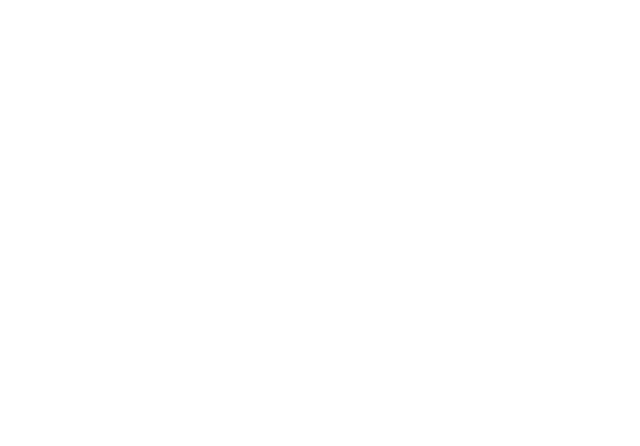
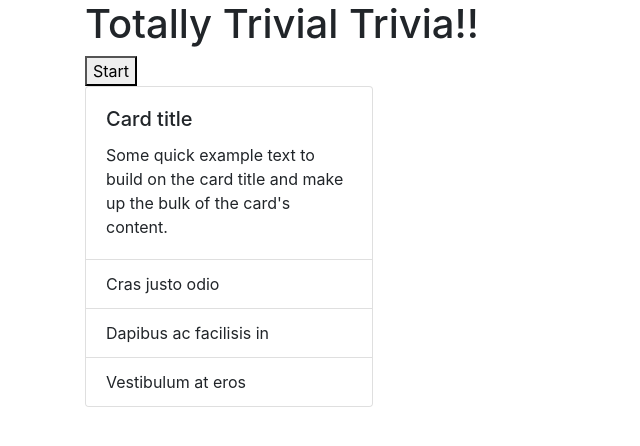
Before and after one commit to MaxReinmueller/TriviaGame, a plain HTML site: page index.html in a window 1280 px wide. Shown: the whole page, without its empty margins (0-640 px from the left). Drawn offline with nearby package versions, Linux system fonts and the light colour scheme.

Commit message:
set up questions

```diff
--- a/assets/css/style.css
+++ b/assets/css/style.css
@@ -0,0 +1,3 @@
+.hidden>div {
+    display: none;
+}
--- a/assets/javascript/app.js
+++ b/assets/javascript/app.js
@@ -1,27 +1,45 @@
 // write a list of random trivia questions and store in an object array. use object for question, properties for possible answers.
+
+
+$(document).ready(function(){
+    $("#hiddenAtFirst").addClass("hidden")
+});
 
 // importanat variables
 var number = 10;
 var intervalId;
 
-//  onClick event to start the game
-    $("#start").on("click", start)
+//  onClick event to start the game and executes run function
+    $('#start').on("click", run)
+
 
 // sets an interval for the time
 function run() {
     clearInterval(intervalId);
     intervalId = setInterval(decrement, 1000);
+    // hides button
+    $(this).hide();
+    // displays question div
+    $("#hiddenAtFirst").show();
 }
 
+// decreases the timer and updates html
 function decrement() {
     number--;
-    $("#countdown").html("<h2>" + number + "</h2>")
+    $("#countdown").html("<h2>" + number + "</h2>");
 
     if (number === 0) {
         stop();
-        console.log("show answer")
+        console.log("show answer");
     }
 }
+
+function stop() {
+    clearInterval(intervalId);
+}
+
+
+
 
 // timer starts counting down
 
--- a/index.html
+++ b/index.html
@@ -1,12 +1,51 @@
 <!DOCTYPE html>
 <html lang="en">
+
 <head>
     <meta charset="UTF-8">
     <meta name="viewport" content="width=device-width, initial-scale=1.0">
     <meta http-equiv="X-UA-Compatible" content="ie=edge">
+    <link rel="stylesheet" href="https://maxcdn.bootstrapcdn.com/bootstrap/4.0.0/css/bootstrap.min.css"
+        integrity="sha384-Gn5384xqQ1aoWXA+058RXPxPg6fy4IWvTNh0E263XmFcJlSAwiGgFAW/dAiS6JXm" crossorigin="anonymous">
     <title>Trivia Game</title>
 </head>
+
 <body>
+    <!-- Psudo code
+    - make sections in html use css to style
+-->
+    <div class="container">
 
+        <h1>Totally Trivial Trivia!!</h1>
+        <button id="start">Start</button>
+        <div id="countdown"></div>
+        <!-- question card -->
+        <div id="hiddenAtFirst">
+            <div class="card" style="width: 18rem;">
+                <div class="card-body">
+                    <h5 class="card-title">Card title</h5>
+                    <p class="card-text">Some quick example text to build on the card title and make up the bulk of the
+                        card's content.</p>
+                </div>
+                <ul class="list-group list-group-flush">
+                    <li class="list-group-item">Cras justo odio</li>
+                    <li class="list-group-item">Dapibus ac facilisis in</li>
+                    <li class="list-group-item">Vestibulum at eros</li>
+                </ul>
+            </div>
+        </div>
+
+        <div id="score"></div>
+
+    </div>
+
+
+    <script src="https://code.jquery.com/jquery-3.4.1.js"
+        integrity="sha256-WpOohJOqMqqyKL9FccASB9O0KwACQJpFTUBLTYOVvVU=" crossorigin="anonymous"></script>
+    <script src="https://maxcdn.bootstrapcdn.com/bootstrap/4.0.0/js/bootstrap.min.js"
+        integrity="sha384-JZR6Spejh4U02d8jOt6vLEHfe/JQGiRRSQQxSfFWpi1MquVdAyjUar5+76PVCmYl" crossorigin="anonymous">
+    </script>
+    <script src="assets/javascript/app.js"></script>
 </body>
+
 </html>
```
